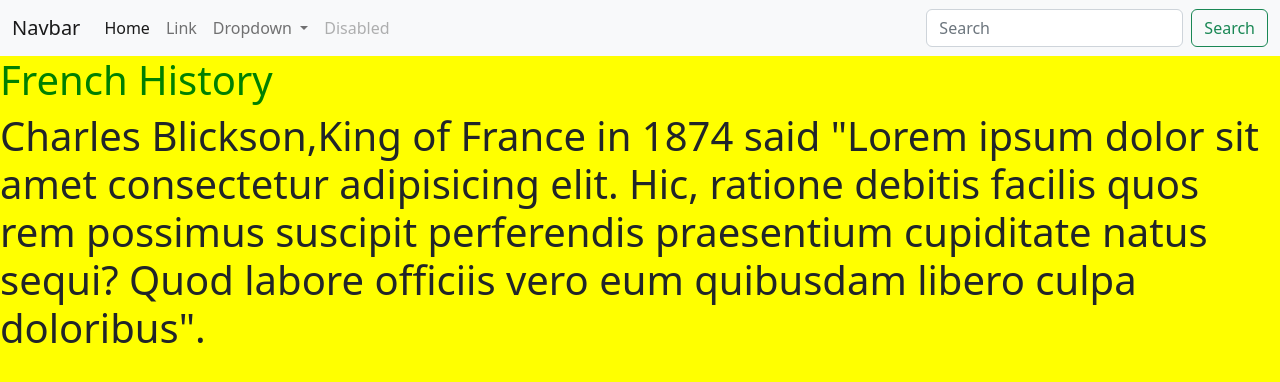
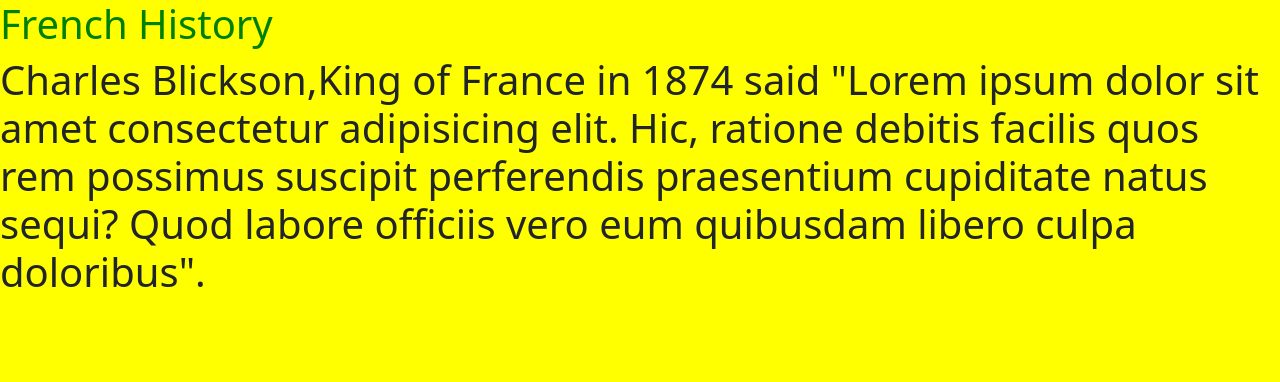
Before and after one commit to sskiragu/customizing-bootstrap, a website: page history.html in a window 1280 px wide. Drawn offline with nearby package versions, Linux system fonts and the light colour scheme.

Commit message:
Updatedd French History

```diff
--- a/history.html
+++ b/history.html
@@ -7,44 +7,6 @@
     <link href="https://cdn.jsdelivr.net/npm/bootstrap@5.2.2/dist/css/bootstrap.min.css" rel="stylesheet" integrity="sha384-Zenh87qX5JnK2Jl0vWa8Ck2rdkQ2Bzep5IDxbcnCeuOxjzrPF/et3URy9Bv1WTRi" crossorigin="anonymous">
   </head>
   <body style="background-color: yellow;">
-    <header>
-        <nav class="navbar navbar-expand-lg bg-light">
-            <div class="container-fluid">
-              <a class="navbar-brand" href="#">Navbar</a>
-              <button class="navbar-toggler" type="button" data-bs-toggle="collapse" data-bs-target="#navbarSupportedContent" aria-controls="navbarSupportedContent" aria-expanded="false" aria-label="Toggle navigation">
-                <span class="navbar-toggler-icon"></span>
-              </button>
-              <div class="collapse navbar-collapse" id="navbarSupportedContent">
-                <ul class="navbar-nav me-auto mb-2 mb-lg-0">
-                  <li class="nav-item">
-                    <a class="nav-link active" aria-current="page" href="#">Home</a>
-                  </li>
-                  <li class="nav-item">
-                    <a class="nav-link" href="#">Link</a>
-                  </li>
-                  <li class="nav-item dropdown">
-                    <a class="nav-link dropdown-toggle" href="#" role="button" data-bs-toggle="dropdown" aria-expanded="false">
-                      Dropdown
-                    </a>
-                    <ul class="dropdown-menu">
-                      <li><a class="dropdown-item" href="#">Action</a></li>
-                      <li><a class="dropdown-item" href="#">Another action</a></li>
-                      <li><hr class="dropdown-divider"></li>
-                      <li><a class="dropdown-item" href="#">Something else here</a></li>
-                    </ul>
-                  </li>
-                  <li class="nav-item">
-                    <a class="nav-link disabled">Disabled</a>
-                  </li>
-                </ul>
-                <form class="d-flex" role="search">
-                  <input class="form-control me-2" type="search" placeholder="Search" aria-label="Search">
-                  <button class="btn btn-outline-success" type="submit">Search</button>
-                </form>
-              </div>
-            </div>
-          </nav>
-    </header>
     <!-- Text -->
     <h1 style="color: green;">French History</h1>
     <h1><p>Charles Blickson,King of France in 1874 said "Lorem ipsum dolor sit amet consectetur adipisicing elit. Hic, ratione debitis facilis quos rem possimus suscipit perferendis praesentium cupiditate natus sequi? Quod labore officiis vero eum quibusdam libero culpa doloribus".</p></h1>
```
